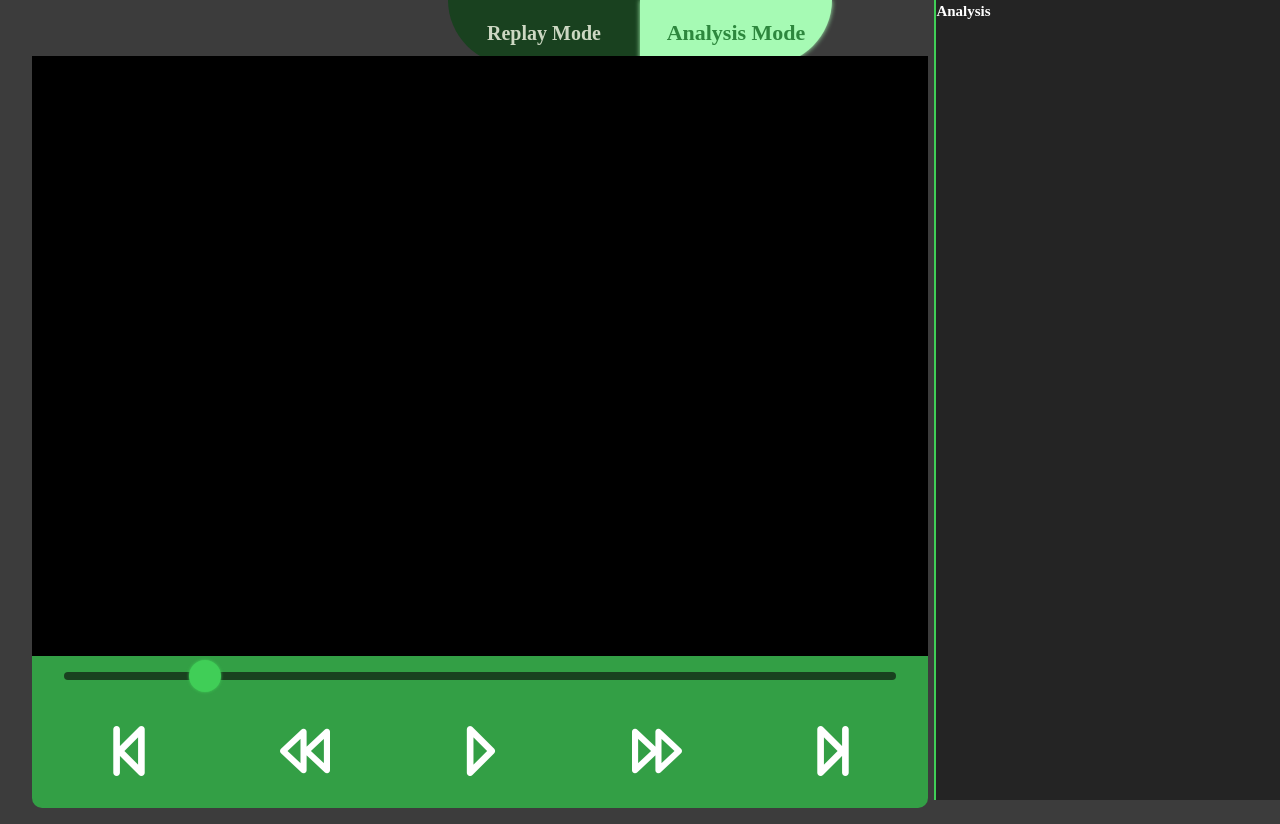
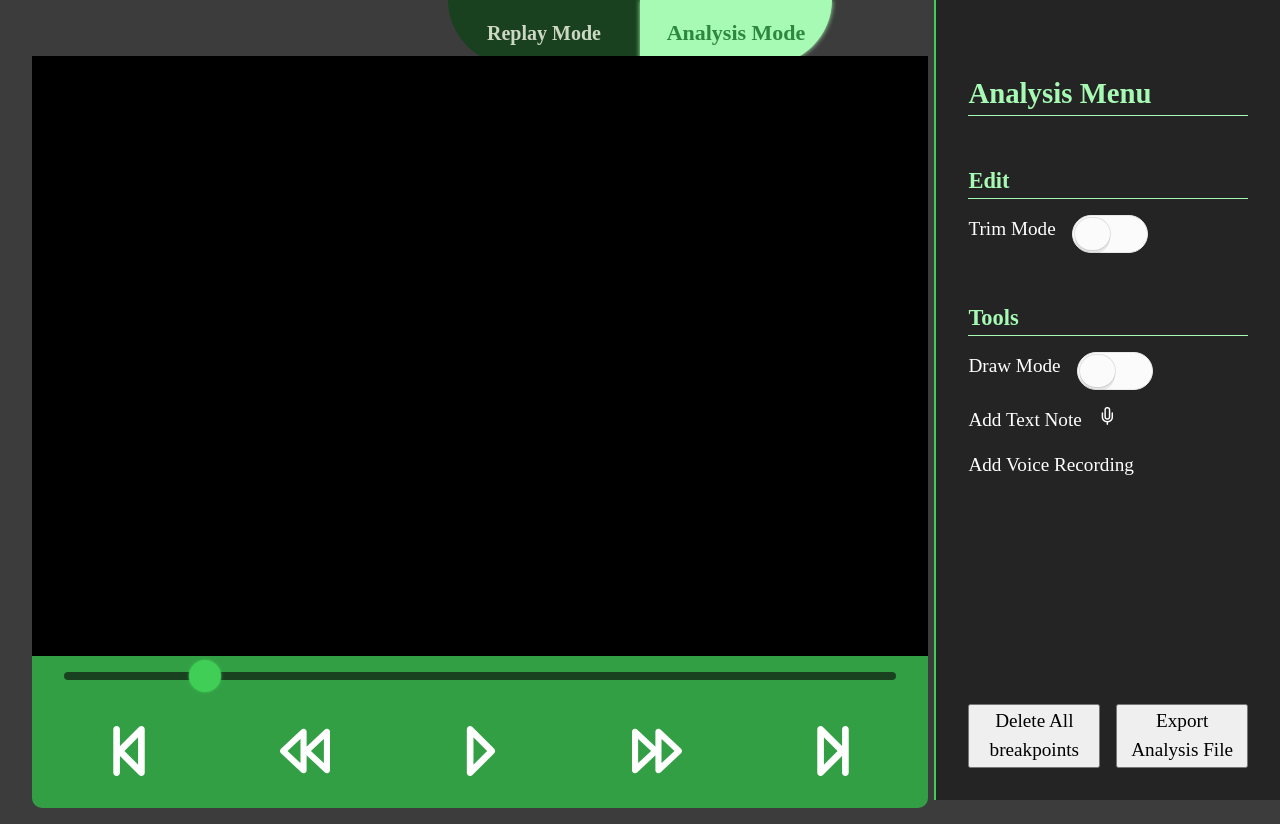
Before and after one commit to tas014/review-platform, a Vue app: page / in a window 1280 px wide. Both pictures are taken after a click on the element "Analysis Mode". Built offline with nearby package versions, Linux system fonts and the light colour scheme.

Commit message:
Added basic analysis mode template

```diff
--- a/src/components/AnalysisMenu.vue
+++ b/src/components/AnalysisMenu.vue
@@ -1,16 +1,85 @@
+<script setup lang="ts">
+import Checkbox from "./Checkbox.vue";
+
+const clicker = () => {
+  console.log("I've been clicked");
+};
+</script>
 <template>
   <section>
-    <h1>Analysis</h1>
+    <div class="analysis-menu">
+      <h1>Analysis Menu</h1>
+      <div>
+        <h3>Edit</h3>
+        <ul class="tool-list">
+          <li>
+            <span>Trim Mode</span>
+            <Checkbox :clickFn="clicker" />
+          </li>
+        </ul>
+      </div>
+      <div>
+        <h3>Tools</h3>
+        <ul class="tool-list">
+          <li>
+            <span>Draw Mode</span>
+            <Checkbox :clickFn="clicker" />
+          </li>
+          <li>
+            <span>Add Text Note</span>
+            <i class="pi pi-microphone"></i>
+          </li>
+          <li>Add Voice Recording</li>
+        </ul>
+      </div>
+    </div>
+    <div class="analysis-buttons">
+      <button>Delete All breakpoints</button>
+      <button>Export Analysis File</button>
+    </div>
   </section>
 </template>
 <style scoped>
 section {
   position: absolute;
+  font-size: 1.2rem;
+  display: flex;
+  flex-direction: column;
+  justify-content: space-between;
   top: 0%;
   right: 0%;
   width: 27vw;
   height: 100vh;
+  padding: 2rem;
   background-color: rgba(0, 0, 0, 0.4);
   border-left: solid 2px var(--light-green);
 }
+.tool-list {
+  list-style: none;
+  display: grid;
+  gap: 1rem;
+  margin-top: 1rem;
+  padding-left: 0px;
+}
+.tool-list li {
+  display: flex;
+}
+.tool-list span {
+  margin-right: 1rem;
+}
+h1,
+h3 {
+  color: var(--title-color);
+  border-bottom: solid 1px var(--title-color);
+}
+.analysis-menu {
+  margin-top: 5vh;
+  display: grid;
+  gap: 3rem;
+}
+.analysis-buttons {
+  display: grid;
+  grid-template-columns: 1fr 1fr;
+  gap: 1rem;
+}
 </style>
--- /dev/null
+++ b/src/components/Checkbox.vue
@@ -0,0 +1,104 @@
+<script setup lang="ts">
+defineProps<{
+  clickFn: () => void;
+}>();
+</script>
+<template>
+  <div class="checkbox-wrapper-7" @click="clickFn">
+    <input class="tgl tgl-ios" id="cb2-7" type="checkbox" />
+    <label class="tgl-btn" for="cb2-7"></label>
+  </div>
+</template>
+
+<style scoped>
+.checkbox-wrapper-7 .tgl {
+  display: none;
+}
+.checkbox-wrapper-7 .tgl,
+.checkbox-wrapper-7 .tgl:after,
+.checkbox-wrapper-7 .tgl:before,
+.checkbox-wrapper-7 .tgl *,
+.checkbox-wrapper-7 .tgl *:after,
+.checkbox-wrapper-7 .tgl *:before,
+.checkbox-wrapper-7 .tgl + .tgl-btn {
+  box-sizing: border-box;
+}
+.checkbox-wrapper-7 .tgl::-moz-selection,
+.checkbox-wrapper-7 .tgl:after::-moz-selection,
+.checkbox-wrapper-7 .tgl:before::-moz-selection,
+.checkbox-wrapper-7 .tgl *::-moz-selection,
+.checkbox-wrapper-7 .tgl *:after::-moz-selection,
+.checkbox-wrapper-7 .tgl *:before::-moz-selection,
+.checkbox-wrapper-7 .tgl + .tgl-btn::-moz-selection,
+.checkbox-wrapper-7 .tgl::selection,
+.checkbox-wrapper-7 .tgl:after::selection,
+.checkbox-wrapper-7 .tgl:before::selection,
+.checkbox-wrapper-7 .tgl *::selection,
+.checkbox-wrapper-7 .tgl *:after::selection,
+.checkbox-wrapper-7 .tgl *:before::selection,
+.checkbox-wrapper-7 .tgl + .tgl-btn::selection {
+  background: none;
+}
+.checkbox-wrapper-7 .tgl + .tgl-btn {
+  outline: 0;
+  display: block;
+  width: 4em;
+  height: 2em;
+  position: relative;
+  cursor: pointer;
+  -webkit-user-select: none;
+  -moz-user-select: none;
+  -ms-user-select: none;
+  user-select: none;
+}
+.checkbox-wrapper-7 .tgl + .tgl-btn:after,
+.checkbox-wrapper-7 .tgl + .tgl-btn:before {
+  position: relative;
+  display: block;
+  content: "";
+  width: 50%;
+  height: 100%;
+}
+.checkbox-wrapper-7 .tgl + .tgl-btn:after {
+  left: 0;
+}
+.checkbox-wrapper-7 .tgl + .tgl-btn:before {
+  display: none;
+}
+.checkbox-wrapper-7 .tgl:checked + .tgl-btn:after {
+  left: 50%;
+}
+
+.checkbox-wrapper-7 .tgl-ios + .tgl-btn {
+  background: #fbfbfb;
+  border-radius: 2em;
+  padding: 2px;
+  transition: all 0.4s ease;
+  border: 1px solid #e8eae9;
+}
+.checkbox-wrapper-7 .tgl-ios + .tgl-btn:after {
+  border-radius: 2em;
+  background: #fbfbfb;
+  transition: left 0.3s cubic-bezier(0.175, 0.885, 0.32, 1.275),
+    padding 0.3s ease, margin 0.3s ease;
+  box-shadow: 0 0 0 1px rgba(0, 0, 0, 0.1), 0 4px 0 rgba(0, 0, 0, 0.08);
+}
+.checkbox-wrapper-7 .tgl-ios + .tgl-btn:hover:after {
+  will-change: padding;
+}
+.checkbox-wrapper-7 .tgl-ios + .tgl-btn:active {
+  box-shadow: inset 0 0 0 2em #e8eae9;
+}
+.checkbox-wrapper-7 .tgl-ios + .tgl-btn:active:after {
+  padding-right: 0.8em;
+}
+.checkbox-wrapper-7 .tgl-ios:checked + .tgl-btn {
+  background: #86d993;
+}
+.checkbox-wrapper-7 .tgl-ios:checked + .tgl-btn:active {
+  box-shadow: none;
+}
+.checkbox-wrapper-7 .tgl-ios:checked + .tgl-btn:active:after {
+  margin-left: -0.8em;
+}
+</style>
```
